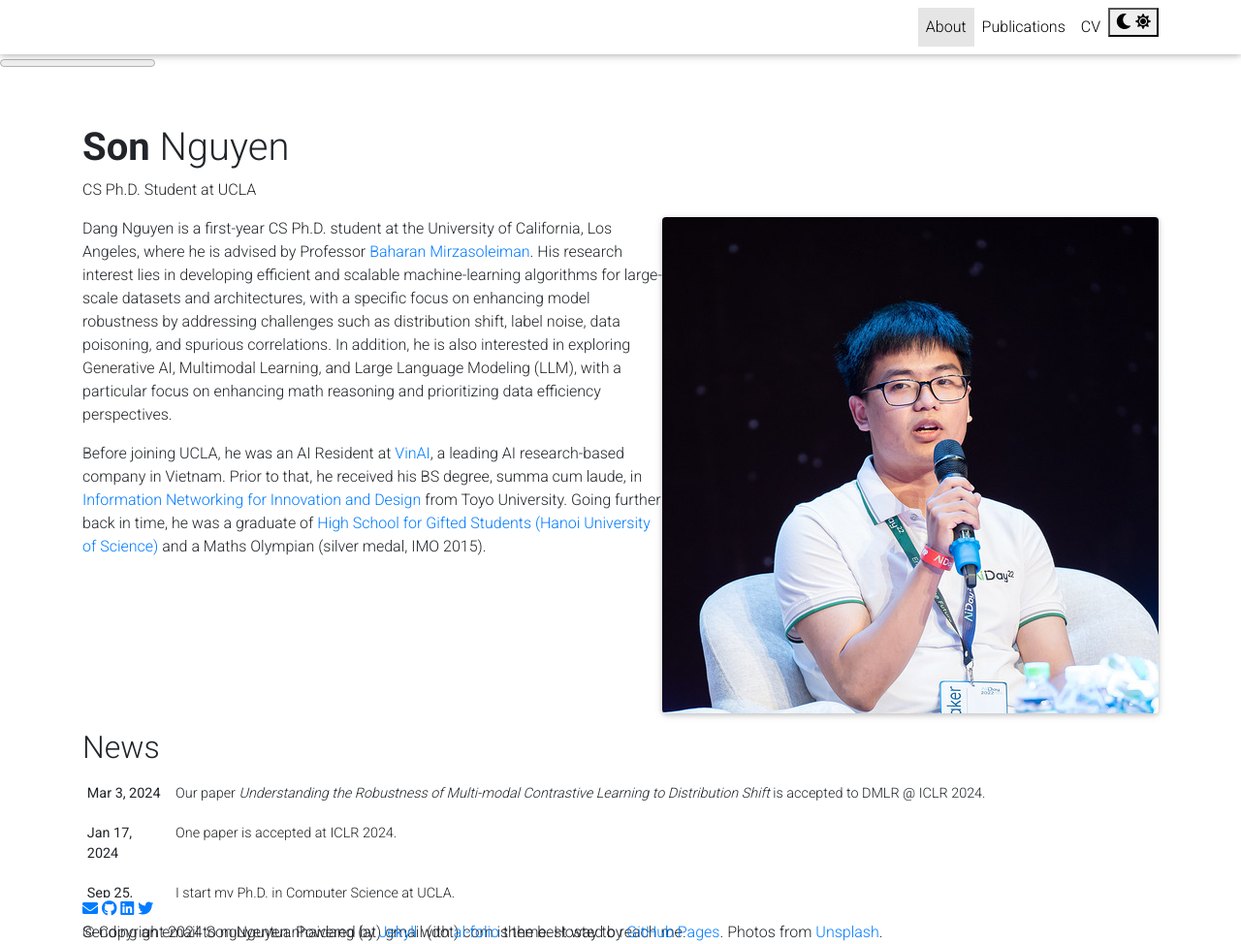
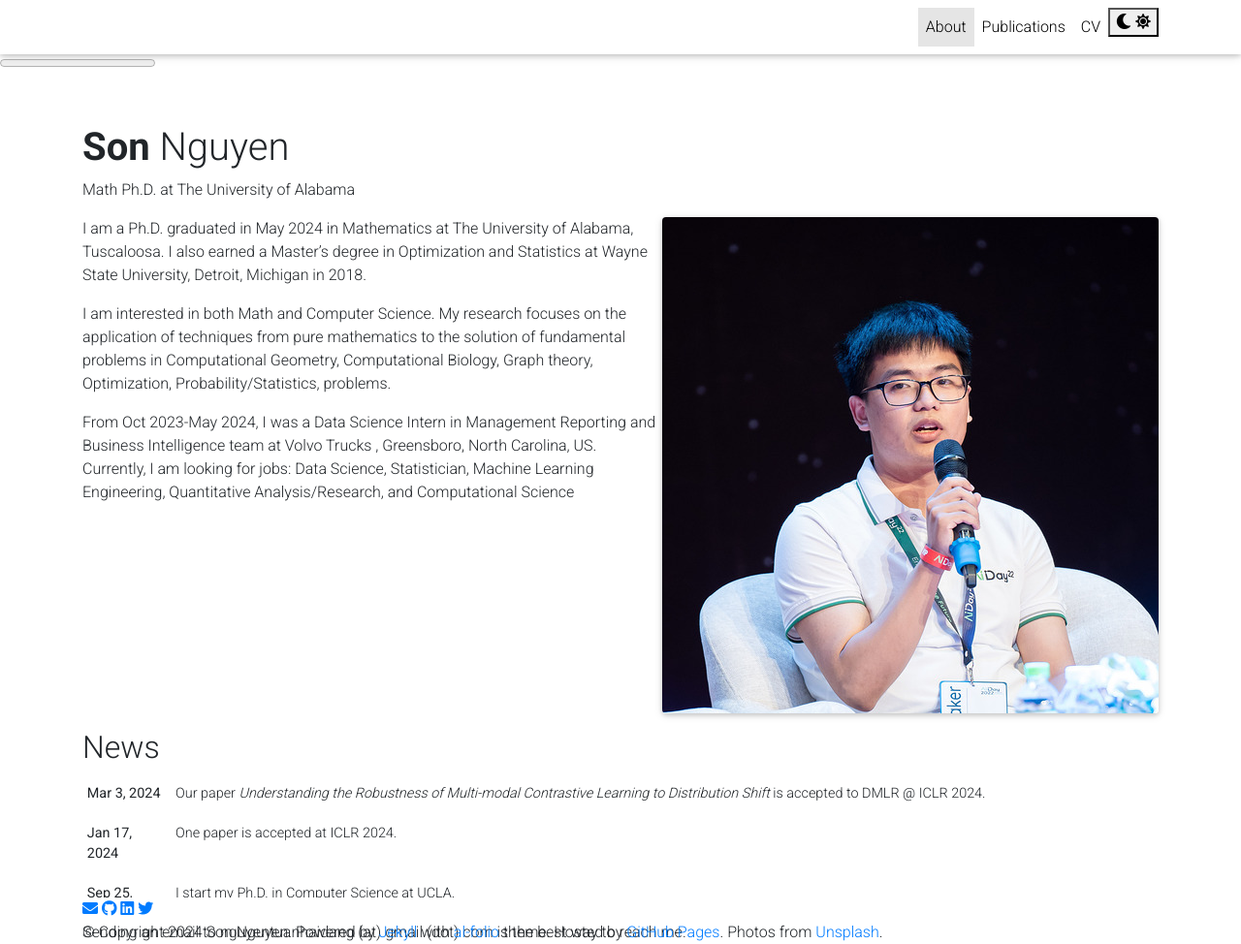
Before and after one commit to nguyendangson/nguyendangson.github.io, a Jekyll site: the page built from _pages/about.md, in a window 1280 px wide and 974 px high. Shown: the whole window at 97% size. Built offline with Jekyll 4.4.1, drawn with Linux system fonts in a browser that asks for light colours; nearby versions of some CDN libraries; full-size pictures stand in for the smaller copies a plugin makes; library files that are not in the unit come from our copies; comment, search, counter and statistics services are not loaded; a style sheet for code colours, icons or effects is not loaded.

Commit message:
Update about.md

```diff
--- a/_pages/about.md
+++ b/_pages/about.md
@@ -2,22 +2,24 @@
 layout: about
 title: About
 permalink: /
-subtitle: CS Ph.D. Student at UCLA
+subtitle: Math Ph.D. at The University of Alabama
 
 profile:
   align: right
   image: dang2.jpg
   image_circular: false # crops the image to make it circular
   # address: >
-  #   <p>555 your office number</p>
-  #   <p>123 your address street</p>
-  #   <p>Your City, State 12345</p>
+  #   <p></p>
+  #   <p></p>
+  #   <p>Durham, North Carolina 27705</p>
 
 news: true  # includes a list of news items
 selected_papers: false # includes a list of papers marked as "selected={true}"
 social: true  # includes social icons at the bottom of the page
 ---
 
-Dang Nguyen is a first-year CS Ph.D. student at the University of California, Los Angeles, where he is advised by Professor <a href="https://baharanm.github.io/">Baharan Mirzasoleiman</a>. His research interest lies in developing efficient and scalable machine-learning algorithms for large-scale datasets and architectures, with a specific focus on enhancing model robustness by addressing challenges such as distribution shift, label noise, data poisoning, and spurious correlations. In addition, he is also interested in exploring Generative AI, Multimodal Learning, and Large Language Modeling (LLM), with a particular focus on enhancing math reasoning and prioritizing data efficiency perspectives.
+I am a Ph.D. graduated in May 2024 in Mathematics at The University of Alabama, Tuscaloosa. I also earned a Master's degree in Optimization and Statistics at Wayne State University, Detroit, Michigan in 2018.
 
-Before joining UCLA, he was an AI Resident at <a href="https://www.vinai.io/">VinAI</a>, a leading AI research-based company in Vietnam. Prior to that, he received his BS degree, summa cum laude, in <a href="https://www.toyo.ac.jp/en/academics/faculty/iniad/">Information Networking for Innovation and Design</a> from Toyo University. Going further back in time, he was a graduate of <a href="https://en.wikipedia.org/wiki/High_School_for_Gifted_Students,_Hanoi_University_of_Science">High School for Gifted Students (Hanoi University of Science)</a> and a Maths Olympian (silver medal, IMO 2015).
+I am interested in both Math and Computer Science. My research focuses on the application of techniques from pure mathematics to the solution of fundamental problems in Computational Geometry, Computational Biology, Graph theory, Optimization, Probability/Statistics, problems.
+
+From Oct 2023-May 2024, I was a Data Science Intern in Management Reporting and Business Intelligence team at Volvo Trucks , Greensboro, North Carolina, US. Currently, I am looking for jobs: Data Science, Statistician, Machine Learning Engineering, Quantitative Analysis/Research, and Computational Science
```
